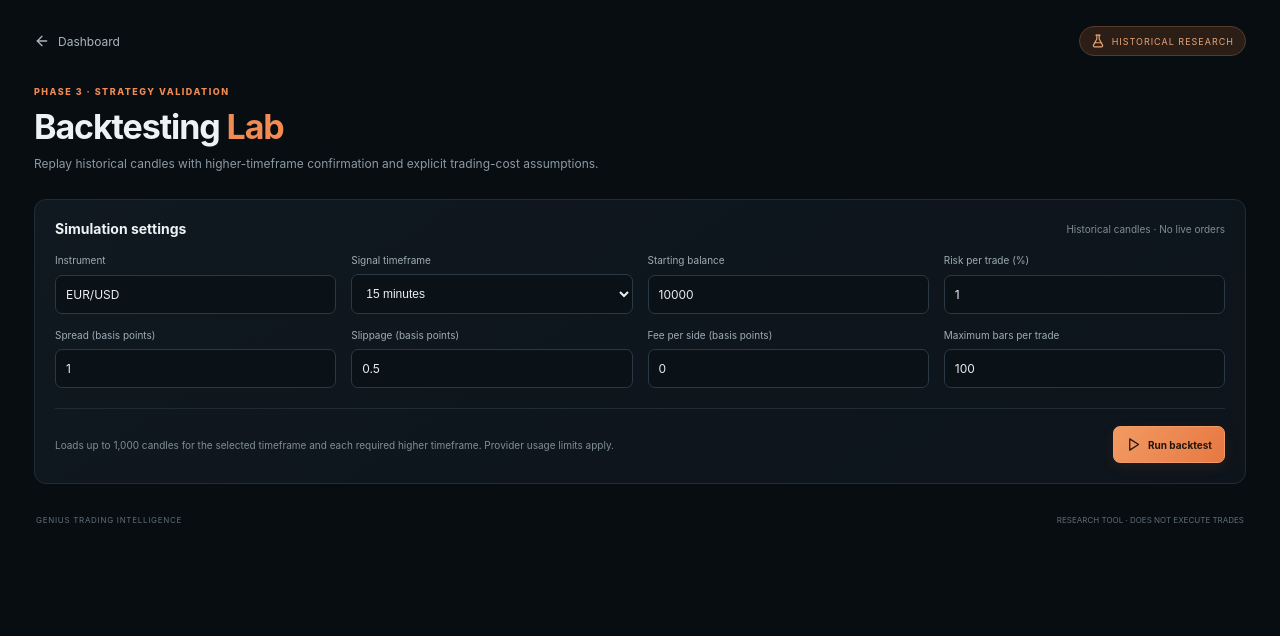
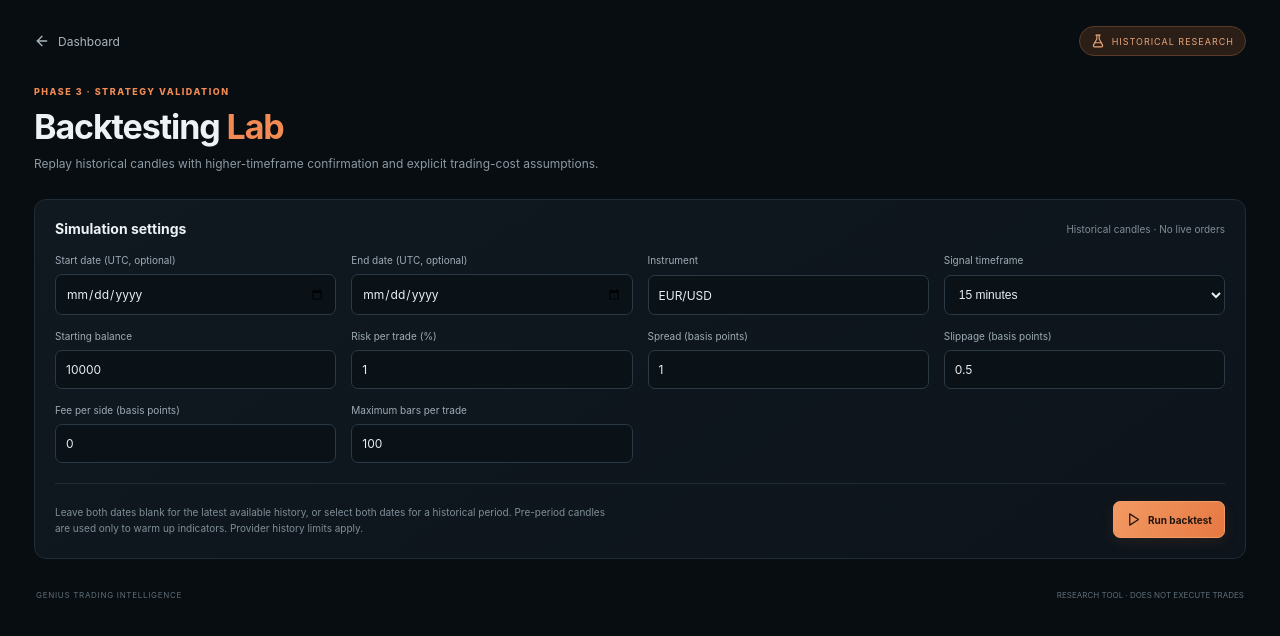
Before and after one commit to prestb/genius-trading-web, a Next.js app: page /backtest in a window 1280 px wide. Shown: the top 636 px of the page. Built offline with nearby package versions, Linux system fonts and the light colour scheme.

Commit message:
Add files via upload

```diff
--- a/app/backtest/page.tsx
+++ b/app/backtest/page.tsx
@@ -36,6 +36,8 @@ export default function BacktestPage() {
   const [slippageBps, setSlippageBps] = useState("0.5");
   const [feeBpsPerSide, setFeeBpsPerSide] = useState("0");
   const [maxCandlesInTrade, setMaxCandlesInTrade] = useState("100");
+  const [startDate, setStartDate] = useState("");
+  const [endDate, setEndDate] = useState("");
   const [loading, setLoading] = useState(false);
   const [error, setError] = useState("");
   const [result, setResult] = useState<BacktestResult | null>(null);
@@ -50,6 +52,14 @@ export default function BacktestPage() {
   }, [result]);
 
   async function run() {
+    if (Boolean(startDate) !== Boolean(endDate)) {
+      setError("Choose both a start date and an end date, or leave both blank.");
+      return;
+    }
+    if (startDate && endDate && startDate > endDate) {
+      setError("Start date must be on or before end date.");
+      return;
+    }
     setLoading(true);
     setError("");
     setResult(null);
@@ -66,7 +76,7 @@ export default function BacktestPage() {
         method: "POST",
         headers: { "Content-Type": "application/json" },
         cache: "no-store",
-        body: JSON.stringify({ symbol, interval, config }),
+        body: JSON.stringify({ symbol, interval, startDate: startDate || undefined, endDate: endDate || undefined, config }),
       });
       const data = await response.json();
       if (!response.ok) throw new Error(typeof data.error === "string" ? data.error : "Backtest request failed.");
@@ -93,6 +103,8 @@ export default function BacktestPage() {
       <section className="backtest-card">
         <div className="backtest-section-title"><h2>Simulation settings</h2><span>Historical candles · No live orders</span></div>
         <div className="backtest-form-grid">
+          <label>Start date (UTC, optional)<input type="date" value={startDate} max={endDate || undefined} onChange={(event) => setStartDate(event.target.value)} /></label>
+          <label>End date (UTC, optional)<input type="date" value={endDate} min={startDate || undefined} max={new Date().toISOString().slice(0, 10)} onChange={(event) => setEndDate(event.target.value)} /></label>
           <label>Instrument<input value={symbol} onChange={(event) => setSymbol(event.target.value)} maxLength={30} placeholder="EUR/USD" /></label>
           <label>Signal timeframe<select value={interval} onChange={(event) => setInterval(event.target.value as BacktestInterval)}>{intervals.map((item) => <option key={item.value} value={item.value}>{item.label}</option>)}</select></label>
           <label>Starting balance<input inputMode="decimal" type="number" min="1" value={initialBalance} onChange={(event) => setInitialBalance(event.target.value)} /></label>
@@ -102,18 +114,19 @@ export default function BacktestPage() {
           <label>Fee per side (basis points)<input inputMode="decimal" type="number" min="0" max="1000" step="0.1" value={feeBpsPerSide} onChange={(event) => setFeeBpsPerSide(event.target.value)} /></label>
           <label>Maximum bars per trade<input inputMode="numeric" type="number" min="1" max="10000" step="1" value={maxCandlesInTrade} onChange={(event) => setMaxCandlesInTrade(event.target.value)} /></label>
         </div>
-        <div className="backtest-actions"><p>Loads up to 1,000 candles for the selected timeframe and each required higher timeframe. Provider usage limits apply.</p><button className="primary-button" onClick={run} disabled={loading}>{loading ? <span className="backtest-spinner" /> : <Play size={15} />}{loading ? "Running simulation…" : "Run backtest"}</button></div>
+        <div className="backtest-actions"><p>Leave both dates blank for the latest available history, or select both dates for a historical period. Pre-period candles are used only to warm up indicators. Provider history limits apply.</p><button className="primary-button" onClick={run} disabled={loading}>{loading ? <span className="backtest-spinner" /> : <Play size={15} />}{loading ? "Running simulation…" : "Run backtest"}</button></div>
       </section>
 
       {error && <div className="backtest-error" role="alert"><ShieldAlert size={17} /><span>{error}</span></div>}
       {result && <>
-        <section className="backtest-results-head"><div><div className="backtest-eyebrow">RESULTS · {result.symbol} · {result.interval}</div><h2>{result.status === "completed" ? "Simulation complete" : "Insufficient history"}</h2></div><span className={`backtest-result-pill ${result.summary.netPnl >= 0 ? "positive" : "negative"}`}>{percent(result.summary.returnPercent)} return</span></section>
+        <section className="backtest-results-head"><div><div className="backtest-eyebrow">RESULTS · {result.symbol} · {result.interval}</div><p className="backtest-period-detail">Test candles: {result.period.firstCandleAt ? new Date(result.period.firstCandleAt).toLocaleString() : "—"} to {result.period.lastCandleAt ? new Date(result.period.lastCandleAt).toLocaleString() : "—"} · {result.period.candlesInRange} candles in range</p><h2>{result.status === "completed" ? "Simulation complete" : "Insufficient history"}</h2></div><span className={`backtest-result-pill ${result.summary.netPnl >= 0 ? "positive" : "negative"}`}>{percent(result.summary.returnPercent)} return</span></section>
         <section className="backtest-metrics">
           <Metric label="Net P/L" value={`${result.summary.netPnl >= 0 ? "+" : "−"}${money(Math.abs(result.summary.netPnl))}`} detail={`${money(result.summary.finalBalance)} final balance`} positive={result.summary.netPnl >= 0} />
           <Metric label="Win rate" value={percent(result.summary.winRatePercent)} detail={`${result.summary.wins} wins · ${result.summary.losses} losses`} />
           <Metric label="Profit factor" value={result.summary.profitFactor === null ? "∞*" : result.summary.profitFactor.toFixed(2)} detail={`${result.summary.trades} closed trades`} />
           <Metric label="Max drawdown" value={percent(result.summary.maxDrawdownPercent)} detail="Marked-to-market equity" negative={result.summary.maxDrawdownPercent > 15} />
           <Metric label="Expectancy / trade" value={money(result.summary.expectancyPerTrade)} detail="Average net result" positive={result.summary.expectancyPerTrade >= 0} />
+          <Metric label="Expectancy (R)" value={`${result.summary.expectancyR.toFixed(2)}R`} detail="Average net P/L divided by initial stop risk" positive={result.summary.expectancyR >= 0} />
           <Metric label="Exposure" value={percent(result.summary.exposurePercent)} detail={`${result.summary.candlesAnalyzed} candles analyzed`} />
         </section>
         {equityData.length > 1 && <section className="backtest-card backtest-chart-card"><div className="backtest-section-title"><h2>Equity curve</h2><span>Realized and marked-to-market equity</span></div><div className="backtest-chart"><ResponsiveContainer width="100%" height="100%"><LineChart data={equityData} margin={{ top: 10, right: 15, bottom: 0, left: 0 }}><CartesianGrid stroke="#26343d" strokeDasharray="4 4" /><XAxis dataKey="time" hide /><YAxis domain={["auto", "auto"]} tick={{ fill: "#82919b", fontSize: 10 }} width={75} tickFormatter={(value: number) => value.toLocaleString(undefined, { maximumFractionDigits: 0 })} /><Tooltip contentStyle={{ background: "#101820", border: "1px solid #30404a", borderRadius: 8, color: "#edf3f5", fontSize: 12 }} formatter={(value) => [money(Number(value)), "Equity"]} /><Line type="monotone" dataKey="equity" stroke="#f18a53" dot={false} strokeWidth={2} isAnimationActive={false} /></LineChart></ResponsiveContainer></div></section>}
```
